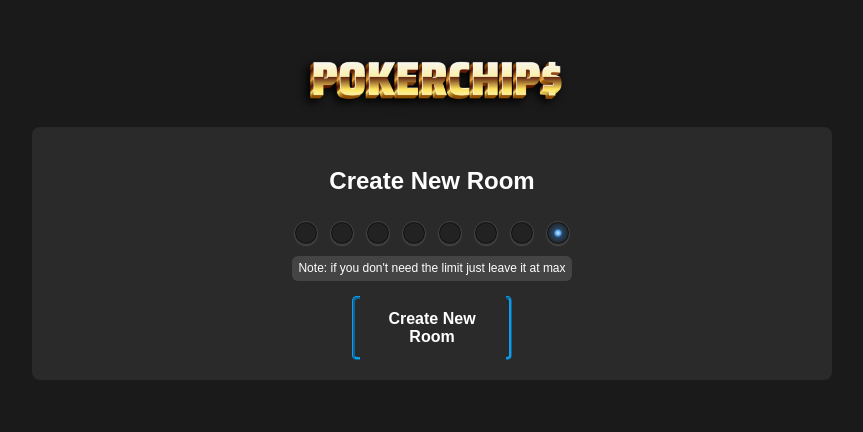
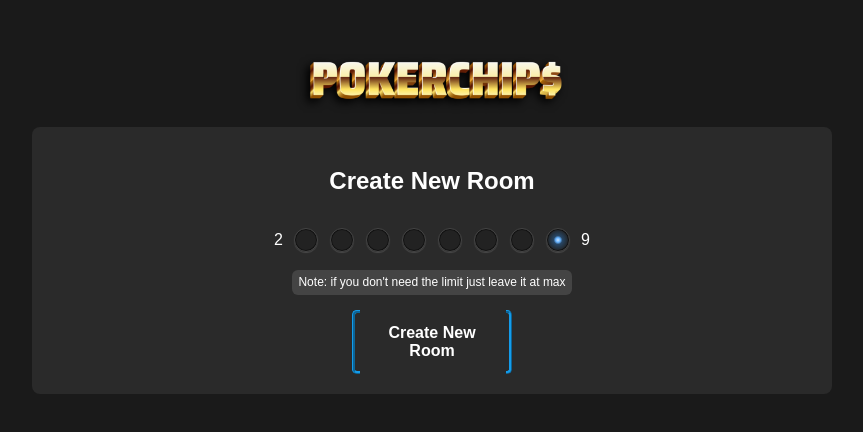
Before and after one commit to w3rr0/poker-chips-api, a React (Vite) app in the folder front/: page /create-room in a window 1280 px wide. Shown: the top 432 px of the page, without its empty margins (208-1071 px from the left). Built offline with nearby package versions, Linux system fonts and the light colour scheme.

Commit message:
add scale in pin input

```diff
--- a/front/src/components/CreateRoom.jsx
+++ b/front/src/components/CreateRoom.jsx
@@ -39,7 +39,11 @@ const CreateRoom = () => {
 
             <div className="section">
                 <h2>Create New Room</h2>
-                <RadioButtons selectedValue={maxPlayers} onChange={setMaxPlayers} />
+                <div className="pin-input">
+                    <p>2</p>
+                    <RadioButtons selectedValue={maxPlayers} onChange={setMaxPlayers} />
+                    <p>9</p>
+                </div>
                 <div className="note">Note: if you don't need the limit just leave it at max</div>
                 <div className="gap15"/>
                 <Button caption={"Create New Room"} onClick={createNewRoom}></Button>
--- a/front/src/index.css
+++ b/front/src/index.css
@@ -337,3 +337,11 @@ button:hover {
   margin-left: auto;
   margin-right: auto;
 }
+
+.pin-input {
+  display: flex;
+  align-items: center;
+  width: fit-content;
+  margin: 0 auto;
+  gap: 5px;
+}
```
